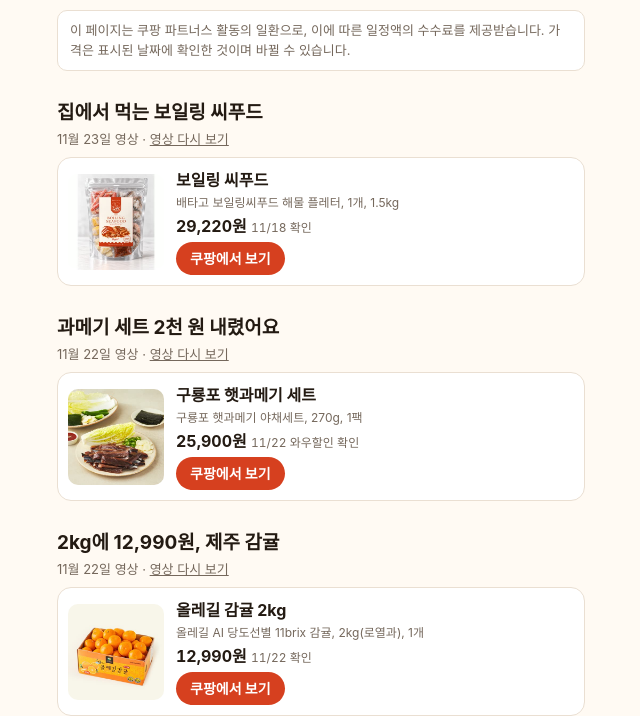
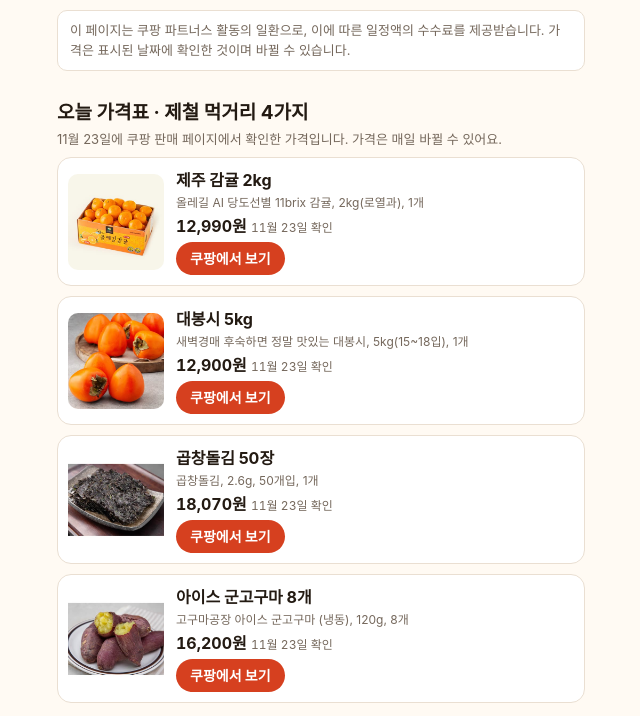
Before and after one commit to jeoninjae91-sys/matdoripick, a plain HTML site: page index.html in a window 1280 px wide. Shown: the part 95-811 px from the top of the page, without its empty margins (319-959 px from the left). Drawn offline with Linux system fonts and the light colour scheme.

Commit message:
맨 위에 오늘 가격표(제철 4가지) 추가, 과메기 할인 카드 제거, 가격 갱신
Co-Authored-By: Claude Fable 5.2 <noreply@anthropic.com>

```diff
--- a/index.html
+++ b/index.html
@@ -23,6 +23,32 @@ footer{margin-top:32px;font-size:12px;color:var(--sub)}
 <h1>맛도리픽</h1>
 <p class="lead">영상에 나온 상품을 여기서 바로 확인하세요.</p>
 <p class="notice">이 페이지는 쿠팡 파트너스 활동의 일환으로, 이에 따른 일정액의 수수료를 제공받습니다. 가격은 표시된 날짜에 확인한 것이며 바뀔 수 있습니다.</p>
+<section class="ep">
+  <h2>오늘 가격표 · 제철 먹거리 4가지</h2>
+  <p class="meta">11월 23일에 쿠팡 판매 페이지에서 확인한 가격입니다. 가격은 매일 바뀔 수 있어요.</p>
+  <ol>
+    <li><a class="card" href="https://link.coupang.com/a/iQ0HiBuXqn" target="_blank" rel="sponsored nofollow noopener">
+      <img src="img/a09.jpg" alt="제주 감귤 2kg" width="96" height="96" loading="lazy">
+      <span class="txt"><b>제주 감귤 2kg</b><small>올레길 AI 당도선별 11brix 감귤, 2kg(로열과), 1개</small>
+      <span class="price">12,990원 <i>11월 23일 확인</i></span></span>
+      <span class="go">쿠팡에서 보기</span></a></li>
+    <li><a class="card" href="https://link.coupang.com/a/iMFoqV9LZk" target="_blank" rel="sponsored nofollow noopener">
+      <img src="img/a06.jpg" alt="대봉시 5kg" width="96" height="96" loading="lazy">
+      <span class="txt"><b>대봉시 5kg</b><small>새벽경매 후숙하면 정말 맛있는 대봉시, 5kg(15~18입), 1개</small>
+      <span class="price">12,900원 <i>11월 23일 확인</i></span></span>
+      <span class="go">쿠팡에서 보기</span></a></li>
+    <li><a class="card" href="https://link.coupang.com/a/iMFlfojkgS" target="_blank" rel="sponsored nofollow noopener">
+      <img src="img/a07.jpg" alt="곱창돌김 50장" width="96" height="96" loading="lazy">
+      <span class="txt"><b>곱창돌김 50장</b><small>곱창돌김, 2.6g, 50개입, 1개</small>
+      <span class="price">18,070원 <i>11월 23일 확인</i></span></span>
+      <span class="go">쿠팡에서 보기</span></a></li>
+    <li><a class="card" href="https://link.coupang.com/a/iN88edg4xo" target="_blank" rel="sponsored nofollow noopener">
+      <img src="img/a08.jpg" alt="아이스 군고구마 8개" width="96" height="96" loading="lazy">
+      <span class="txt"><b>아이스 군고구마 8개</b><small>고구마공장 아이스 군고구마 (냉동), 120g, 8개</small>
+      <span class="price">16,200원 <i>11월 23일 확인</i></span></span>
+      <span class="go">쿠팡에서 보기</span></a></li>
+  </ol>
+</section>
 
 <section class="ep" data-pub="2026-11-24T12:00:00+09:00">
   <h2>집에서 굽는 팥 붕어빵</h2>
@@ -44,18 +70,6 @@ footer{margin-top:32px;font-size:12px;color:var(--sub)}
       <img src="img/s05.jpg" alt="보일링 씨푸드" width="96" height="96" loading="lazy">
       <span class="txt"><b>보일링 씨푸드</b><small>배타고 보일링씨푸드 해물 플레터, 1개, 1.5kg</small>
       <span class="price">29,220원 <i>11/18 확인</i></span></span>
-      <span class="go">쿠팡에서 보기</span></a></li>
-  </ol>
-</section>
-
-<section class="ep" data-pub="2026-11-22T22:00:00+09:00">
-  <h2>과메기 세트 2천 원 내렸어요</h2>
-  <p class="meta">11월 22일 영상 · <a href="https://youtube.com/shorts/-d9K3Mzbqi8">영상 다시 보기</a></p>
-  <ol>
-    <li><a class="card" href="https://link.coupang.com/a/iMCBAvh8Ng" target="_blank" rel="sponsored nofollow noopener">
-      <img src="img/a11.jpg" alt="구룡포 햇과메기 세트" width="96" height="96" loading="lazy">
-      <span class="txt"><b>구룡포 햇과메기 세트</b><small>구룡포 햇과메기 야채세트, 270g, 1팩</small>
-      <span class="price">25,900원 <i>11/22 와우할인 확인</i></span></span>
       <span class="go">쿠팡에서 보기</span></a></li>
   </ol>
 </section>
@@ -125,7 +139,7 @@ footer{margin-top:32px;font-size:12px;color:var(--sub)}
     <li><a class="card" href="https://link.coupang.com/a/iMFlfojkgS" target="_blank" rel="sponsored nofollow noopener">
       <img src="img/a07.jpg" alt="곱창돌김 50장" width="96" height="96" loading="lazy">
       <span class="txt"><b>곱창돌김 50장</b><small>곱창돌김, 2.6g, 50개입, 1개</small>
-      <span class="price">19,070원 <i>11/21 확인</i></span></span>
+      <span class="price">18,070원 <i>11/23 확인</i></span></span>
       <span class="go">쿠팡에서 보기</span></a></li>
   </ol>
 </section>
@@ -171,7 +185,7 @@ footer{margin-top:32px;font-size:12px;color:var(--sub)}
     <li><a class="card" href="https://link.coupang.com/a/iMDkmMZUTA" target="_blank" rel="sponsored nofollow noopener">
       <img src="img/a04.jpg" alt="남해안 홍가리비" width="96" height="96" loading="lazy">
       <span class="txt"><b>남해안 홍가리비</b><small>남해안 산지직송 생물 홍가리비 (냉장), 2kg, 1개</small>
-      <span class="price">10,790원 <i>11/20 확인</i></span></span>
+      <span class="price">11,400원 <i>11/23 확인</i></span></span>
       <span class="go">쿠팡에서 보기</span></a></li>
   </ol>
 </section>
```
Also changed, not shown: build.mjs (+22 -7 lines).
